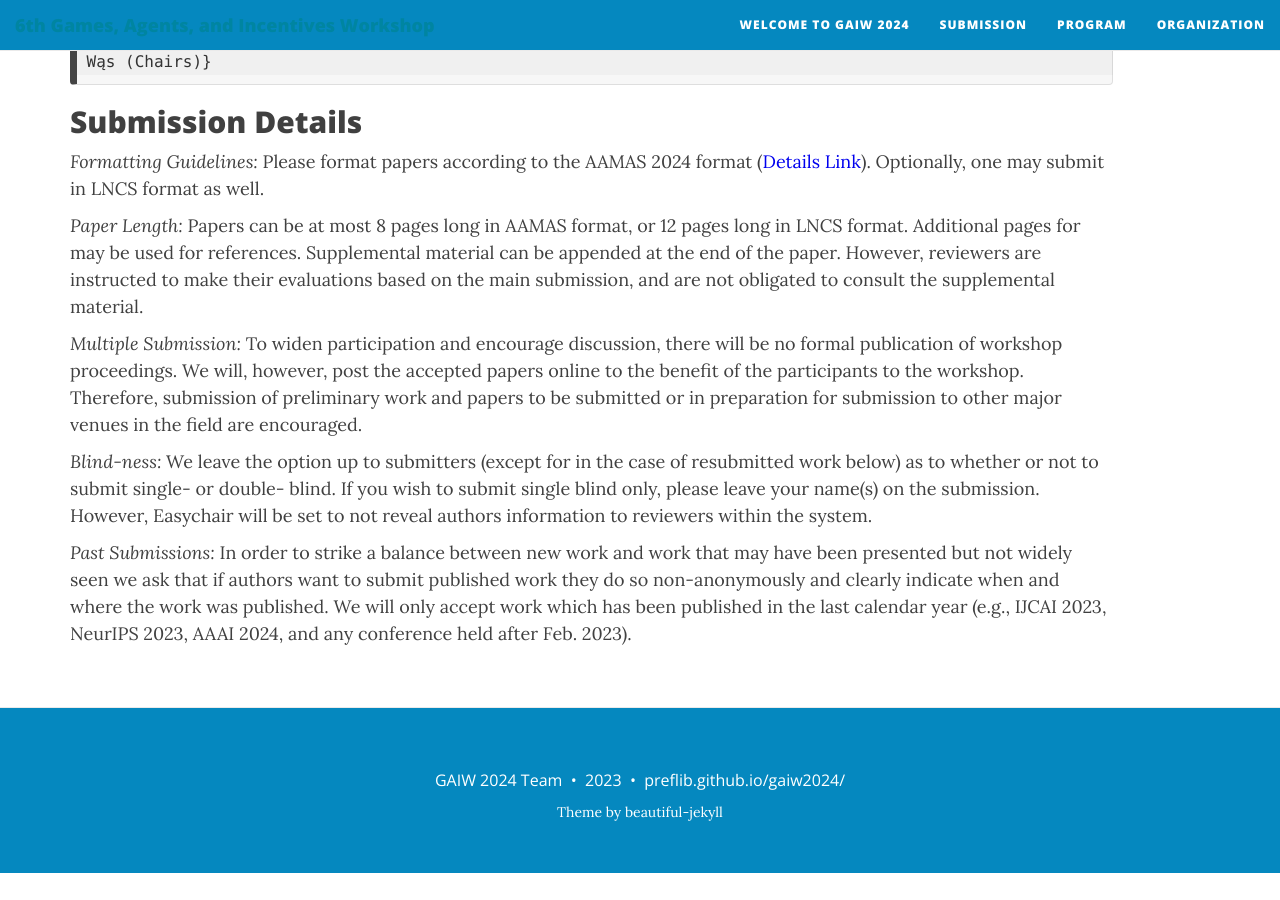
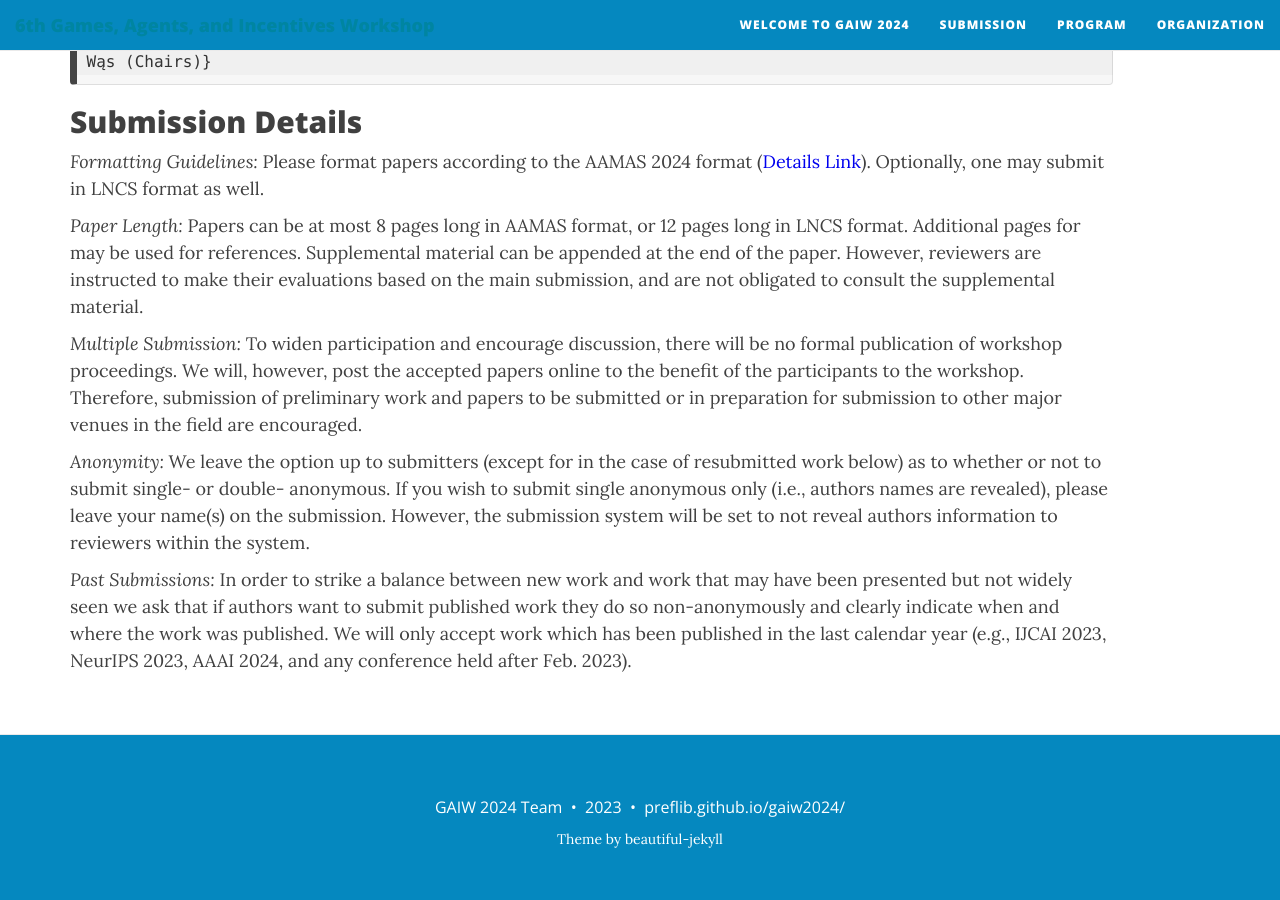
Before and after one commit to PrefLib/gaiw2024, a Jekyll site: the page built from submission.md, in a window 1280 px wide and 900 px high, scrolled down 632 px. Built offline with Jekyll 4.4.1, drawn with Linux system fonts in a browser that asks for light colours; nearby versions of some CDN libraries; before the commit the page ends 1505 px from its top, so only the background shows below that.

Commit message:
Update submission.md

```diff
--- a/submission.md
+++ b/submission.md
@@ -37,6 +37,6 @@ Please use the following command if you are using the AAMAS format from the webs
 
 *Multiple Submission:* To widen participation and encourage discussion, there will be no formal publication of workshop proceedings. We will, however, post the accepted papers online to the benefit of the participants to the workshop. Therefore, submission of preliminary work and papers to be submitted or in preparation for submission to other major venues in the field are encouraged.
 
-*Blind-ness:* We leave the option up to submitters (except for in the case of resubmitted work below) as to whether or not to submit single- or double- blind. If you wish to submit single blind only, please leave your name(s) on the submission. However, Easychair will be set to not reveal authors information to reviewers within the system.
+*Anonymity:* We leave the option up to submitters (except for in the case of resubmitted work below) as to whether or not to submit single- or double- anonymous. If you wish to submit single anonymous only (i.e., authors names are revealed), please leave your name(s) on the submission. However, the submission system will be set to not reveal authors information to reviewers within the system.
 
 *Past Submissions:* In order to strike a balance between new work and work that may have been presented but not widely seen we ask that if authors want to submit published work they do so non-anonymously and clearly indicate when and where the work was published. We will only accept work which has been published in the last calendar year (e.g., IJCAI 2023, NeurIPS 2023, AAAI 2024, and any conference held after Feb. 2023).
```
